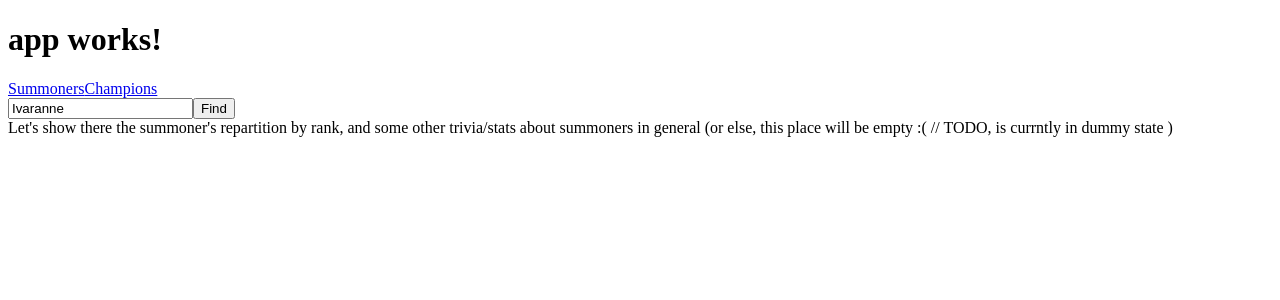
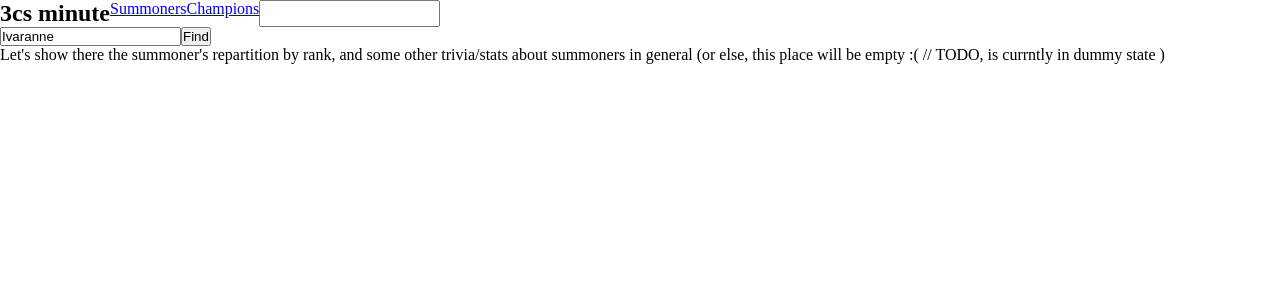
Before and after one commit to vgalloy/riot-website-angular, an Angular app: page /#/summoners in a window 1280 px wide. Shown: the top 300 px of the page. Built offline with nearby package versions, Linux system fonts and the light colour scheme.

Commit message:
[ CHG ] : Rework nav bar

```diff
--- a/src/app/app.component.html
+++ b/src/app/app.component.html
@@ -1,8 +1,4 @@
-<div class="navigation">
-  <h1>{{title}}</h1>
-  <a class="navigation-title" routerLink="/summoners" routerLinkActive="active">Summoners</a>
-  <a class="navigation-title" routerLink="/champion" routerLinkActive="active">Champions</a>
-</div>
+<app-find-bar></app-find-bar>
 <div class="main-container">
   <router-outlet></router-outlet>
 </div>
--- a/src/app/app.component.ts
+++ b/src/app/app.component.ts
@@ -6,5 +6,4 @@ import { Component } from '@angular/core';
   styleUrls: ['./app.component.css']
 })
 export class AppComponent {
-  title = 'app works!';
 }
--- a/src/app/app.module.ts
+++ b/src/app/app.module.ts
@@ -14,6 +14,7 @@ import {CachedGameService} from "./service/cached-game.service";
 import {SummonerService} from "./service/summoner.service";
 import {ChampionService} from "./service/champion.service";
 import {LocationStrategy, HashLocationStrategy} from "@angular/common";
+import { FindBarComponent } from './find-bar/find-bar.component';
 
 @NgModule({
   declarations: [
@@ -22,7 +23,8 @@ import {LocationStrategy, HashLocationStrategy} from "@angular/common";
     ChampionComponent,
     GameListComponent,
     GameSummaryComponent,
-    SummonerComponent
+    SummonerComponent,
+    FindBarComponent
   ],
   imports: [
     BrowserModule,
--- a/src/app/champion/champion.component.ts
+++ b/src/app/champion/champion.component.ts
@@ -1,6 +1,4 @@
 import {Component, Input, OnInit} from "@angular/core";
-import {ActivatedRoute, Router} from "@angular/router";
-import {GameService} from "../service/game.service";
 import {ChampionService} from "../service/champion.service";
 import {WinRate} from "../model/win-rate.model";
 
@@ -13,10 +11,7 @@ export class ChampionComponent implements OnInit {
     @Input() championId:number;
     winRates:Map<number, WinRate> = new Map();
 
-    constructor(private route:ActivatedRoute,
-                private gameService:GameService,
-                private router:Router,
-                private championService:ChampionService) {
+    constructor(private championService:ChampionService) {
 
     }
 
--- /dev/null
+++ b/src/app/find-bar/find-bar.component.css
@@ -0,0 +1,4 @@
+.navigation {
+    display: flex;
+    flex-direction: row;
+}
--- /dev/null
+++ b/src/app/find-bar/find-bar.component.html
@@ -0,0 +1,6 @@
+<nav class="navigation">
+  <h1>{{title}}</h1>
+  <a class="navigation-title" routerLink="/summoners" routerLinkActive="active">Summoners</a>
+  <a class="navigation-title" routerLink="/champion" routerLinkActive="active">Champions</a>
+  <input [(ngModel)]="name" (ngModelChange)="onChange()"/>
+</nav>
--- /dev/null
+++ b/src/app/find-bar/find-bar.component.ts
@@ -0,0 +1,19 @@
+import { Component, Input } from "@angular/core";
+
+@Component({
+  selector: 'app-find-bar',
+  templateUrl: './find-bar.component.html',
+  styleUrls: ['./find-bar.component.css']
+})
+export class FindBarComponent {
+  title:string = "3cs minute";
+  @Input()
+  name:string;
+
+  constructor() {
+  }
+
+  onChange():void {
+    console.log("name", this.name);
+  }
+}
--- a/src/styles.css
+++ b/src/styles.css
@@ -1 +1,6 @@
 /* You can add global styles to this file, and also import other style files */
+* {
+    margin:0;
+    padding:0;
+
+}
```
Also changed, not shown: 1 other file (tests, documents, lock files or other folders).
